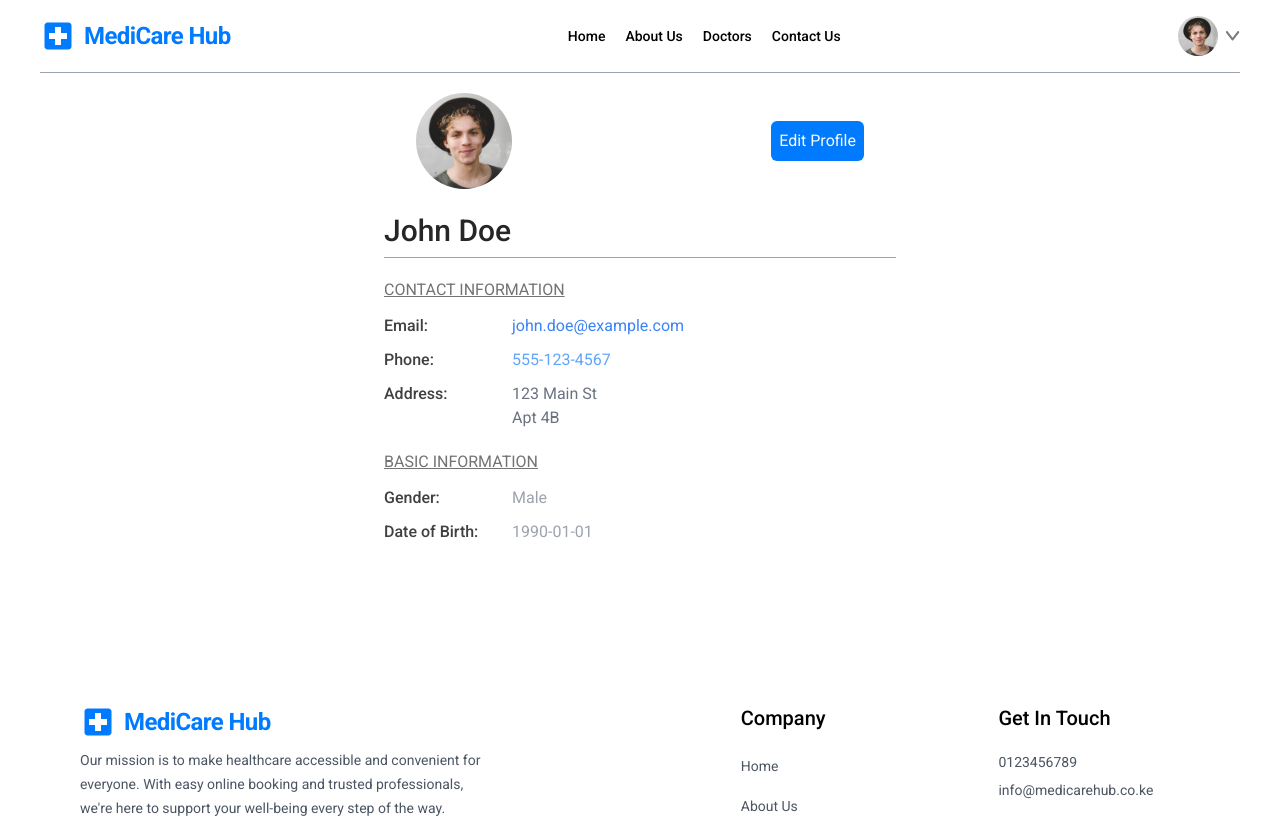
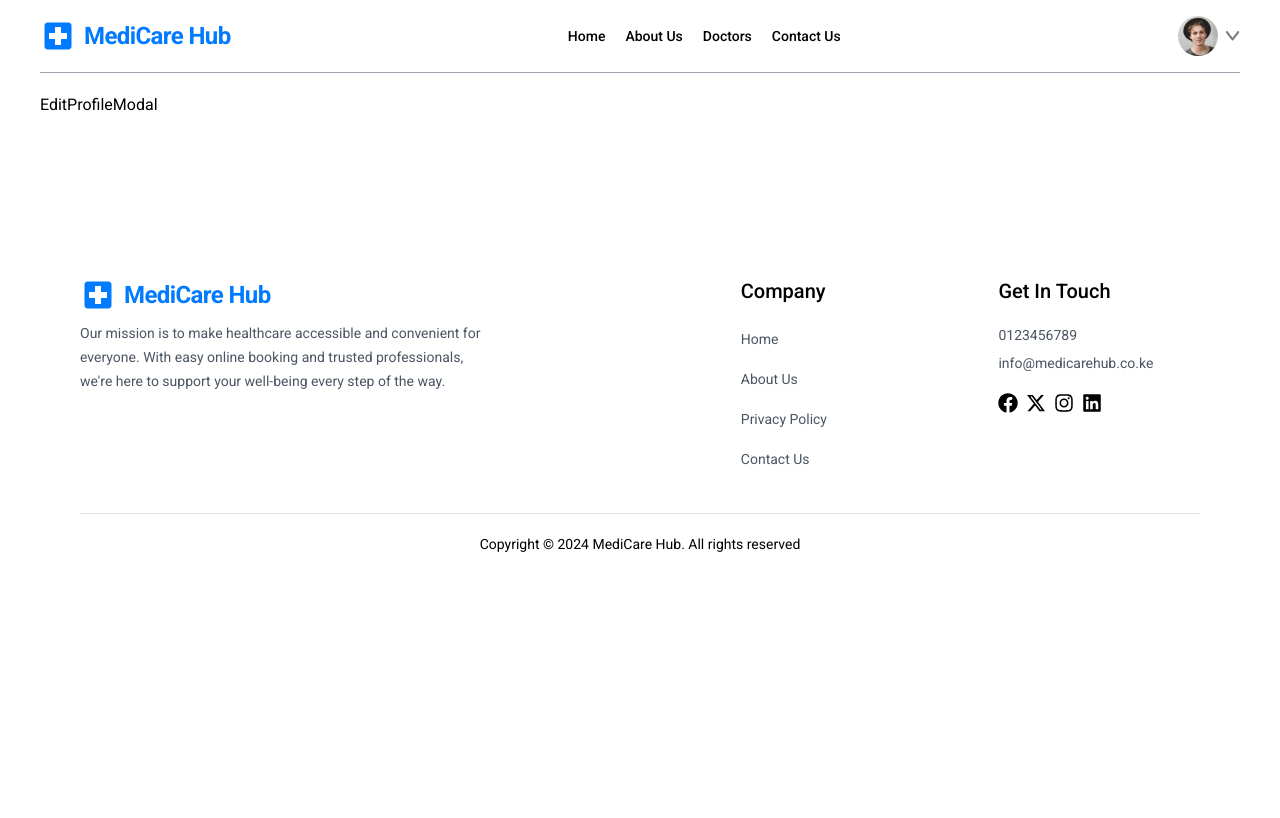
Before and after one commit to briansimiyuj/doctor-appointment-app, a React (Vite) app: page /profile in a window 1280 px wide. Shown: the top 818 px of the page. Built offline with nearby package versions, Linux system fonts and the light colour scheme; a web font is replaced by a local one.

Commit message:
Edit profile modal 2

```diff
--- /dev/null
+++ b/src/components/Profile/EditProfileModal.tsx
@@ -0,0 +1,11 @@
+const EditProfileModal: React.FC = ()=>{
+
+    return(
+
+        <h1>EditProfileModal</h1>
+
+    )
+
+}
+
+export default EditProfileModal
--- a/src/context/ProfileContext.tsx
+++ b/src/context/ProfileContext.tsx
@@ -37,7 +37,7 @@ export const ProfileContextProvider = ({ children }: ProfileContextProviderProps
         DOB: '1990-01-01'
 
     }),
-        [isEditing, setIsEditing] = useState<boolean>(false),
+        [isEditing, setIsEditing] = useState<boolean>(true),
 
         value = {  userData, setUserData, isEditing, setIsEditing }
 
--- a/src/pages/ProfilePage.tsx
+++ b/src/pages/ProfilePage.tsx
@@ -2,6 +2,7 @@ import { useContext } from "react"
 import ProfileImage from "../components/Profile/ProfileImage"
 import ProfileInfo from "../components/Profile/ProfileInfo"
 import { ProfileContext } from "../context/ProfileContext"
+import EditProfileModal from "../components/Profile/EditProfileModal"
 
 const ProfilePage: React.FC = ()=>{
 
@@ -19,7 +20,7 @@ const ProfilePage: React.FC = ()=>{
 
                 isEditing ?(
 
-                    <h1>Edit profile</h1>
+                    <EditProfileModal/>
 
                 ):(
 
```
Also changed, not shown: 1 other file (tests, documents, lock files or other folders).
